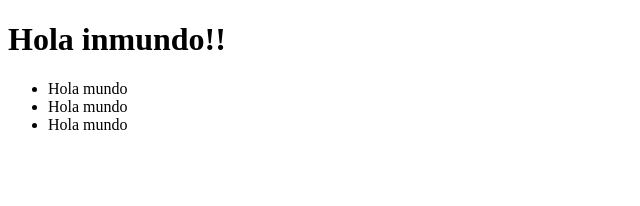
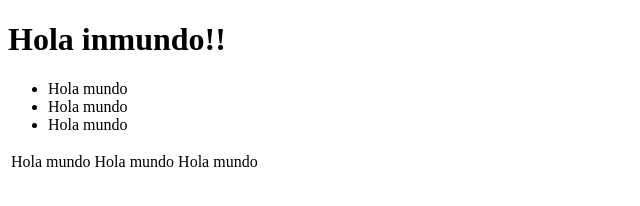
Before and after one commit to neodevelop/GitWorkshop, a plain HTML site: page index.html in a window 1280 px wide. Shown: the whole page, without its empty margins (0-640 px from the left). Drawn offline with Linux system fonts and the light colour scheme.

Commit message:
Agregando tabla

```diff
--- a/index.html
+++ b/index.html
@@ -11,5 +11,12 @@
     <li>Hola mundo</li>
     <li>Hola mundo</li>
   </ul>
+  <table>
+    <tr>
+      <td>Hola mundo</td>
+      <td>Hola mundo</td>
+      <td>Hola mundo</td>
+    </tr>
+  </table>
 </body>
 </html>
```
